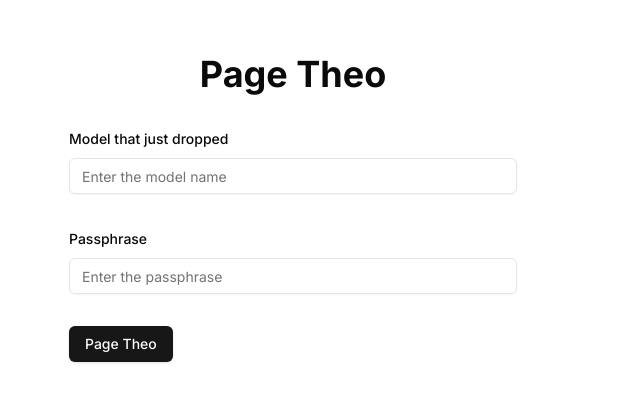
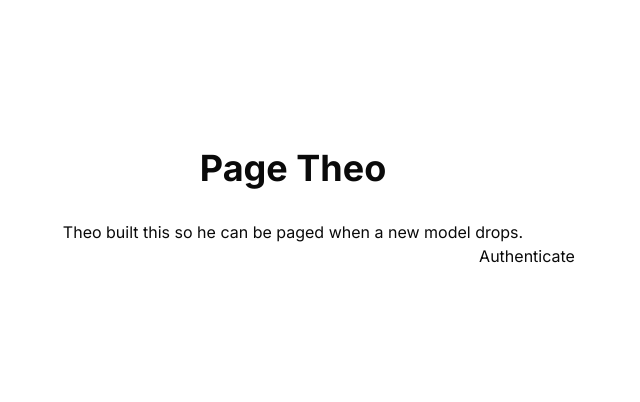
Before and after one commit to t3dotgg/theo-pager, a Next.js app: page / in a window 1280 px wide. Shown: the part 192-594 px from the top of the page, without its empty margins (347-987 px from the left). Built offline with nearby package versions, Linux system fonts and the light colour scheme; no server answers.

Commit message:
progress

```diff
--- a/src/app/page.tsx
+++ b/src/app/page.tsx
@@ -1,10 +1,77 @@
-import PageTheoForm from "@/components/page-theo-form"
+import PageTheoForm from "@/components/page-theo-form";
+import redisClient from "@/server/db/redis";
+import { revalidatePath } from "next/cache";
+import { cookies } from "next/headers";
+import { Suspense } from "react";
+
+async function AuthForm() {
+  const cookieStore = await cookies();
+  return (
+    <>
+      <h1 className="mb-8 text-4xl font-bold">Page Theo</h1>
+      <p>Theo built this so he can be paged when a new model drops.</p>
+      <form
+        action={async (formdata) => {
+          "use server";
+
+          const username = formdata.get("username");
+          const password = formdata.get("password");
+
+          if (typeof username !== "string" || typeof password !== "string") {
+            throw new Error("malformed");
+          }
+
+          if (password !== process.env.PASSPHRASE) {
+            throw new Error("you aren't supposed to be here");
+          }
+
+          // User is authenticated, we can create and store a cookie now
+          const token = crypto.randomUUID();
+
+          const jsonified = JSON.stringify({
+            username,
+          });
+
+          await redisClient.set(`token:${token}`, jsonified);
+
+          cookieStore.set("page-theo-token", token);
+          revalidatePath("/fake-path");
+        }}
+      >
+        <input type="text" name="username" />
+        <input type="password" name="password" />
+        <button type="submit">Authenticate</button>
+      </form>
+    </>
+  );
+}
+
+async function HomeContent() {
+  const cookieStore = await cookies();
+
+  const token = cookieStore.get("page-theo-token")?.value;
+
+  if (!token) return <AuthForm />;
+
+  const dataFromKv = await redisClient.get(`token:${token}`);
+  if (!dataFromKv) {
+    return <p>Invalid token</p>;
+  }
+
+  return (
+    <>
+      <h1 className="mb-8 text-4xl font-bold">Page Theo</h1>
+      <PageTheoForm />
+    </>
+  );
+}
 
 export default function Home() {
   return (
     <main className="flex min-h-screen flex-col items-center justify-center p-24">
-      <h1 className="mb-8 text-4xl font-bold">Page Theo</h1>
-      <PageTheoForm />
+      <Suspense fallback={<div>Loading...</div>}>
+        <HomeContent />
+      </Suspense>
     </main>
-  )
+  );
 }
--- a/src/server/db/redis.ts
+++ b/src/server/db/redis.ts
@@ -1,5 +1,5 @@
 import Redis from "ioredis";
 
-const client = new Redis(process.env.REDIS_URL!);
+const redisClient = new Redis(process.env.REDIS_URL!);
 
-export default client;
+export default redisClient;
```
